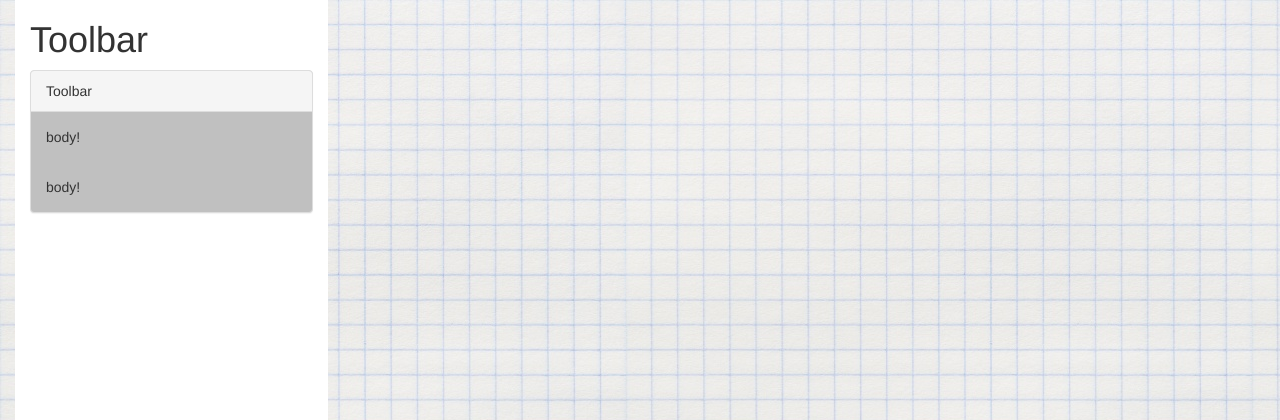
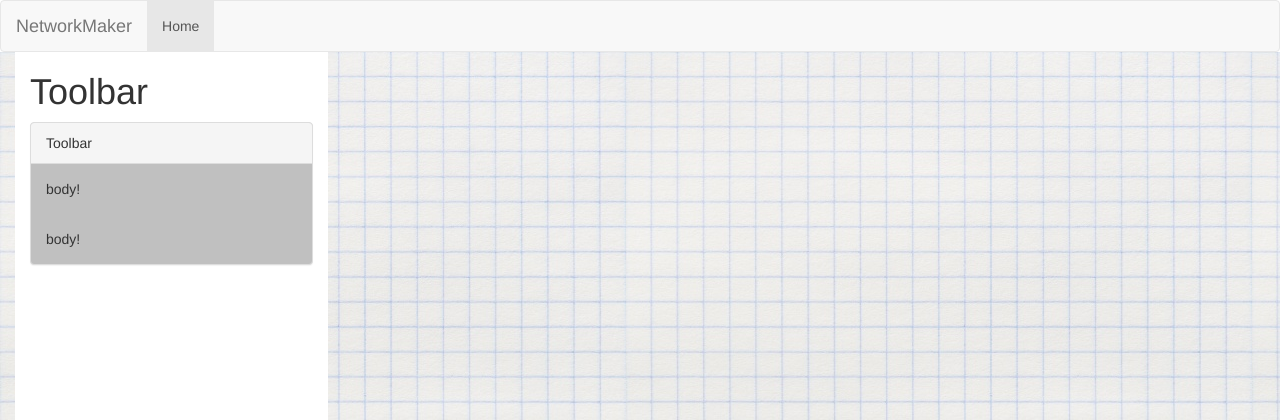
Before and after one commit to askmiller/home_site, a Django app: page /neuralnet in a window 1280 px wide. Shown: the top 420 px of the page. Run offline with Django 3.2, Linux system fonts and the light colour scheme; some libraries are stand-ins or nearby versions.

Commit message:
added navbar

```diff
--- a/neuralnet/templates/neuralNet/template.html
+++ b/neuralnet/templates/neuralNet/template.html
@@ -9,7 +9,17 @@
 
 </head>
 <body>
+
+    <nav class="navbar navbar-default" style="margin-bottom: 0px">
+            <div class="navbar-header">
+                <a class="navbar-brand" href="#">NetworkMaker</a>
+            </div>
+            <ul class="nav navbar-nav">
+                <li class="active"><a href="#">Home</a></li>
+            </ul>
+        </nav>
     <div class="container-fluid" style="background: white url({% static 'neuralnet/img/bg.jpg' %}); height: 100%">
+
         {% block content %}
         {% endblock %}
     </div>
```
